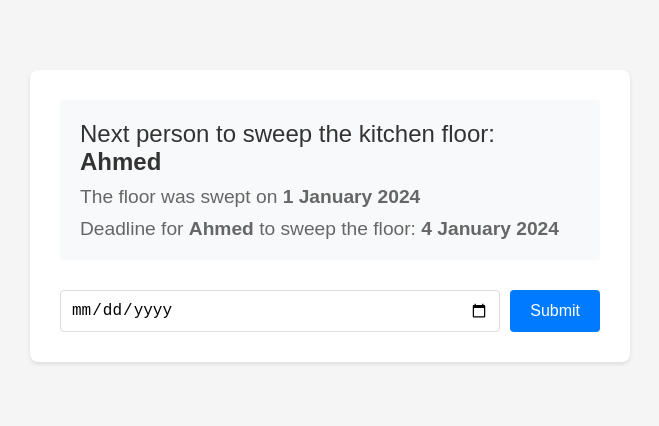
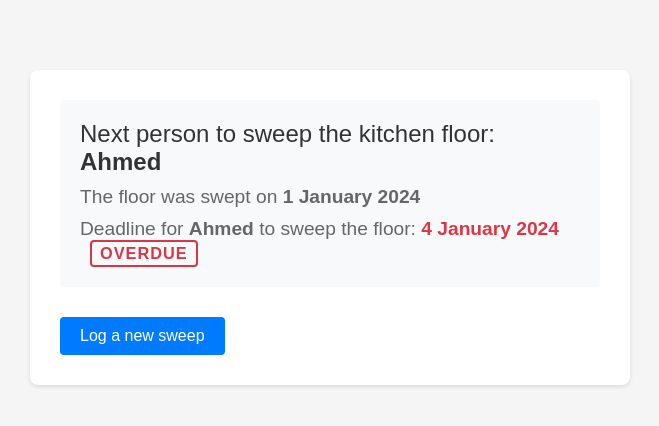
Before and after one commit to Augustinerplatz/sweep-rotator, a website: page index.html in a window 1280 px wide. Shown: the whole page, without its empty margins (310-969 px from the left). Drawn offline with Linux system fonts and the light colour scheme; no server answers.

Commit message:
Update index.html
create overdue formatting and stamp
change date selector to appear after clicking the button

```diff
--- a/index.html
+++ b/index.html
@@ -68,6 +68,25 @@
             color: #666;
             padding: 20px;
         }
+        .overdue {
+            color: #dc3545;
+        }
+        .overdue-stamp {
+            display: inline-block;
+            margin-left: 10px;
+            padding: 2px 8px;
+            border: 2px solid #dc3545;
+            border-radius: 4px;
+            color: #dc3545;
+            font-size: 0.85em;
+            font-weight: bold;
+            letter-spacing: 1px;
+            vertical-align: middle;
+        }
+        #datePickerSection {
+            display: none;
+            margin-top: 10px;
+        }
     </style>
 </head>
 <body>
@@ -79,9 +98,14 @@
                 <h2><span style="font-weight: normal;">The floor was swept on </span><strong id="displayDate">1 January 2024</strong></h2>
                 <h2><span style="font-weight: normal;">Deadline for </span><strong id="deadlineName">Ahmed</strong><span style="font-weight: normal;"> to sweep the floor: </span><strong id="deadlineDate">4 January 2024</strong></h2>
             </div>
-            <div class="input-section">
-                <input type="date" id="dateInput" max="">
-                <button onclick="updateDisplay()" id="submitBtn">Submit</button>
+
+            <button onclick="showDatePicker()" id="logBtn">Log a new sweep</button>
+
+            <div id="datePickerSection">
+                <div class="input-section">
+                    <input type="date" id="dateInput" max="">
+                    <button onclick="updateDisplay()" id="submitBtn">Submit</button>
+                </div>
             </div>
         </div>
     </div>
@@ -89,7 +113,7 @@
     <script>
         const names = ['Ahmed', 'Asif', 'Faisal', 'Imran', 'Richard'];
 
-        // Set max date to today
+        // Set max date to today using local timezone
         const today = new Date().toLocaleDateString('en-CA');
 
         const API_URL = 'https://sweep-rotator-backend.onrender.com/api';
@@ -106,6 +130,43 @@
             return `${day} ${month} ${year}`;
         }
 
+        function updateDeadlineDisplay(deadlineDateString) {
+            const months = { January:0, February:1, March:2, April:3, May:4, June:5,
+                             July:6, August:7, September:8, October:9, November:10, December:11 };
+            const parts = deadlineDateString.split(' ');
+            const deadlineDate = new Date(parts[2], months[parts[1]], parseInt(parts[0]));
+            const todayDate = new Date();
+            todayDate.setHours(0, 0, 0, 0);
+
+            const deadlineDateEl = document.getElementById('deadlineDate');
+            deadlineDateEl.textContent = deadlineDateString;
+
+            const existingStamp = document.getElementById('overdueStamp');
+            if (existingStamp) existingStamp.remove();
+
+            if (deadlineDate < todayDate) {
+                deadlineDateEl.classList.add('overdue');
+                const stamp = document.createElement('span');
+                stamp.id = 'overdueStamp';
+                stamp.className = 'overdue-stamp';
+                stamp.textContent = 'OVERDUE';
+                deadlineDateEl.parentNode.appendChild(stamp);
+            } else {
+                deadlineDateEl.classList.remove('overdue');
+            }
+        }
+
+        function showDatePicker() {
+            document.getElementById('datePickerSection').style.display = 'block';
+            document.getElementById('logBtn').style.display = 'none';
+        }
+
+        function hideDatePicker() {
+            document.getElementById('datePickerSection').style.display = 'none';
+            document.getElementById('logBtn').style.display = 'inline-block';
+            document.getElementById('dateInput').value = '';
+        }
+
         async function loadData() {
             try {
                 const response = await fetch(`${API_URL}/sweep-data`);
@@ -116,7 +177,6 @@
                 };
             } catch (error) {
                 console.error('Error loading data:', error);
-                // Default values if fetch fails
                 return {
                     currentIndex: 0,
                     currentDate: '1 January 2024'
@@ -155,7 +215,7 @@
             document.getElementById('displayName').textContent = names[data.currentIndex];
             document.getElementById('displayDate').textContent = data.currentDate;
             document.getElementById('deadlineName').textContent = names[data.currentIndex];
-            document.getElementById('deadlineDate').textContent = getDeadlineDate(data.currentDate);
+            updateDeadlineDisplay(getDeadlineDate(data.currentDate));
 
             document.getElementById('dateInput').setAttribute('max', today);
 
@@ -204,9 +264,8 @@
                 document.getElementById('displayDate').textContent = formattedDate;
                 document.getElementById('displayName').textContent = names[newIndex];
                 document.getElementById('deadlineName').textContent = names[newIndex];
-                document.getElementById('deadlineDate').textContent = getDeadlineDate(formattedDate);
-
-                document.getElementById('dateInput').value = '';
+                updateDeadlineDisplay(getDeadlineDate(formattedDate));
+                hideDatePicker();
             }
 
             submitBtn.disabled = false;
```
